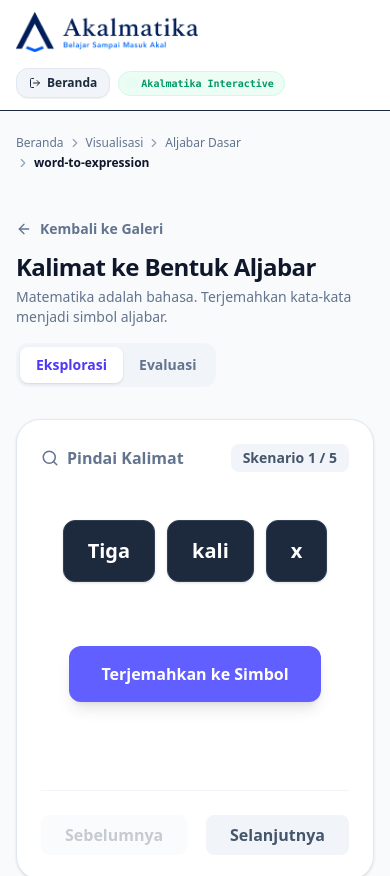
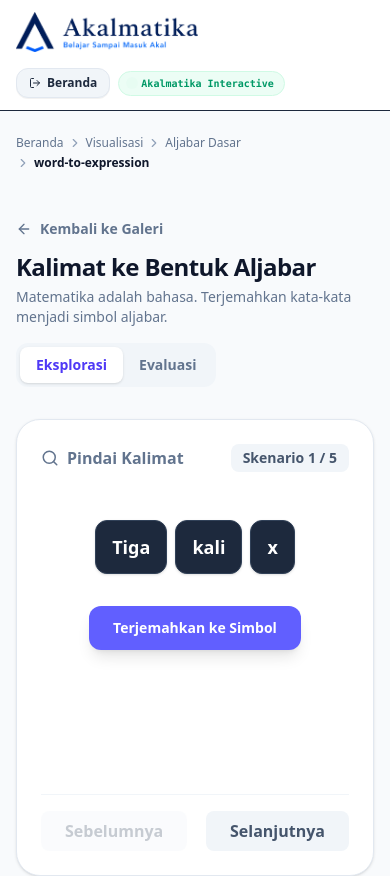
Before and after one commit to Akalmatika/akalmatika-core-trace, a React (Vite) app: page /student/visualizations/algebra/word-to-expression in a window 390 px wide. Shown: the top 876 px of the page. Built offline with nearby package versions, Linux system fonts and the light colour scheme.

Commit message:
style: compact layout for WordToExpressionPage to prevent warning box overlap with navigation buttons

```diff
--- a/src/pages/visualizations/algebra/WordToExpressionPage.tsx
+++ b/src/pages/visualizations/algebra/WordToExpressionPage.tsx
@@ -97,30 +97,30 @@ export default function WordToExpressionPage() {
               <div className="flex flex-col items-center flex-1">
 
                  {/* Word Blocks */}
-                 <div className="flex flex-wrap justify-center gap-3 mb-12">
+                 <div className="flex flex-wrap justify-center gap-2 md:gap-3 mb-6 md:mb-8">
                     {scenarios[activeScenario].text.map((word, idx) => (
-                       <div key={idx} className="bg-slate-800 text-white font-bold text-xl px-6 py-4 rounded-xl shadow-sm border border-slate-700">
+                       <div key={idx} className="bg-slate-800 text-white font-bold text-lg md:text-xl px-4 md:px-6 py-3 rounded-xl shadow-sm border border-slate-700">
                           {word}
                        </div>
                     ))}
                  </div>
 
                  {/* Translate Action */}
-                 <div className="relative w-full flex justify-center h-32">
+                 <div className="relative w-full flex justify-center min-h-[180px]">
                     {!showResult ? (
                        <button
                           onClick={() => setShowResult(true)}
-                          className="px-8 py-4 rounded-xl font-bold bg-indigo-500 text-white hover:bg-indigo-600 transition-colors shadow-lg active:scale-95 h-fit mt-4"
+                          className="px-6 py-3 md:px-8 md:py-4 rounded-xl font-bold bg-indigo-500 text-white hover:bg-indigo-600 transition-colors shadow-lg active:scale-95 h-fit mt-2 md:mt-4 text-sm md:text-base"
                        >
                           Terjemahkan ke Simbol
                        </button>
                     ) : (
                        <div className="flex flex-col items-center animate-fadeInUp">
-                          <div className="text-5xl font-mono font-black text-indigo-600 bg-indigo-50 px-8 py-4 rounded-2xl border-4 border-indigo-100 shadow-inner">
+                          <div className="text-4xl md:text-5xl font-mono font-black text-indigo-600 bg-indigo-50 px-6 py-3 rounded-2xl border-4 border-indigo-100 shadow-inner">
                              <InlineMath math={scenarios[activeScenario].math} />
                           </div>
 
-                          <div className="mt-8 bg-amber-50 border border-amber-200 p-4 rounded-xl w-full max-w-sm flex gap-3 text-sm text-amber-800">
+                          <div className="mt-4 bg-amber-50 border border-amber-200 p-4 rounded-xl w-full max-w-sm flex gap-3 text-sm text-amber-800">
                              <Info className="shrink-0 mt-0.5 text-amber-500" size={18} />
                              <span className="font-medium leading-relaxed">{scenarios[activeScenario].tip}</span>
                           </div>
@@ -130,7 +130,7 @@ export default function WordToExpressionPage() {
 
               </div>
 
-              <div className="flex justify-between mt-8 pt-6 border-t border-slate-100">
+              <div className="flex justify-between mt-4 md:mt-8 pt-4 md:pt-6 border-t border-slate-100">
                  <button
                     onClick={() => { setActiveScenario(prev => Math.max(0, prev - 1)); setShowResult(false); }}
                     disabled={activeScenario === 0}
```
